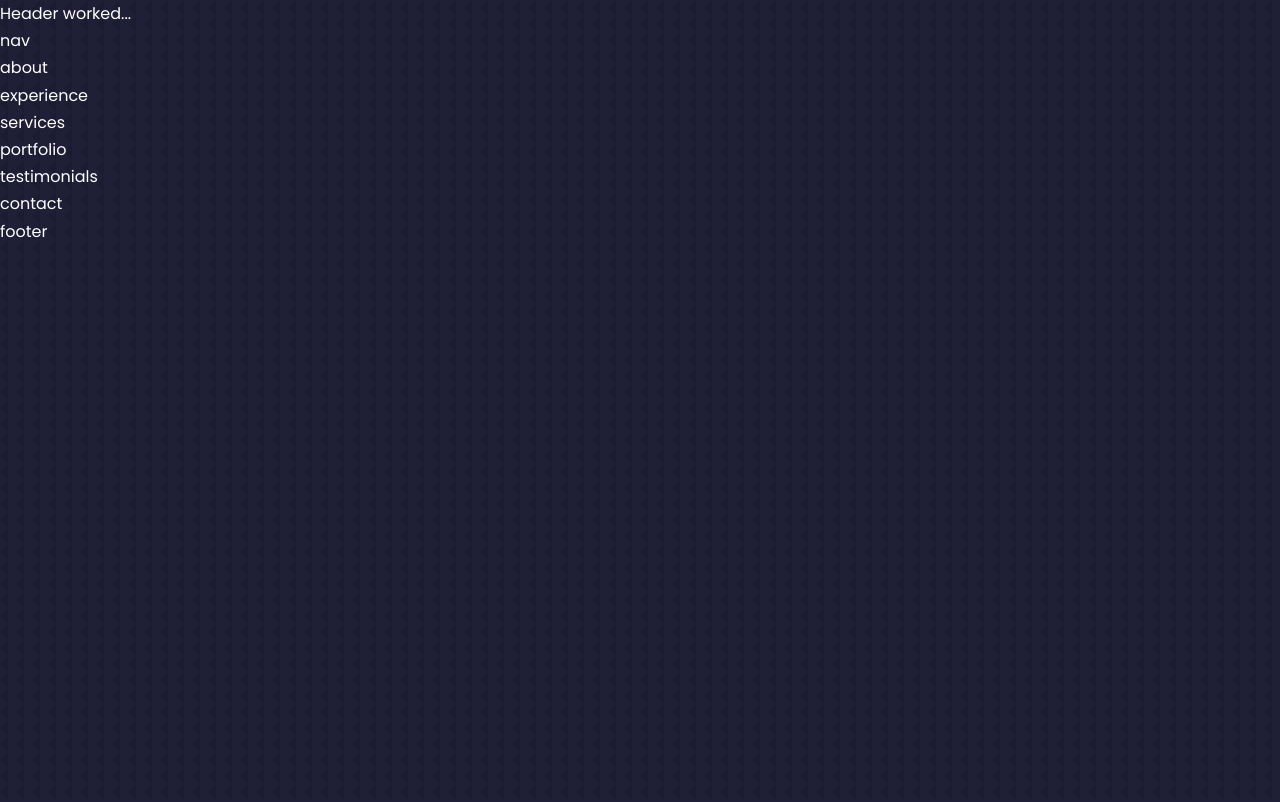
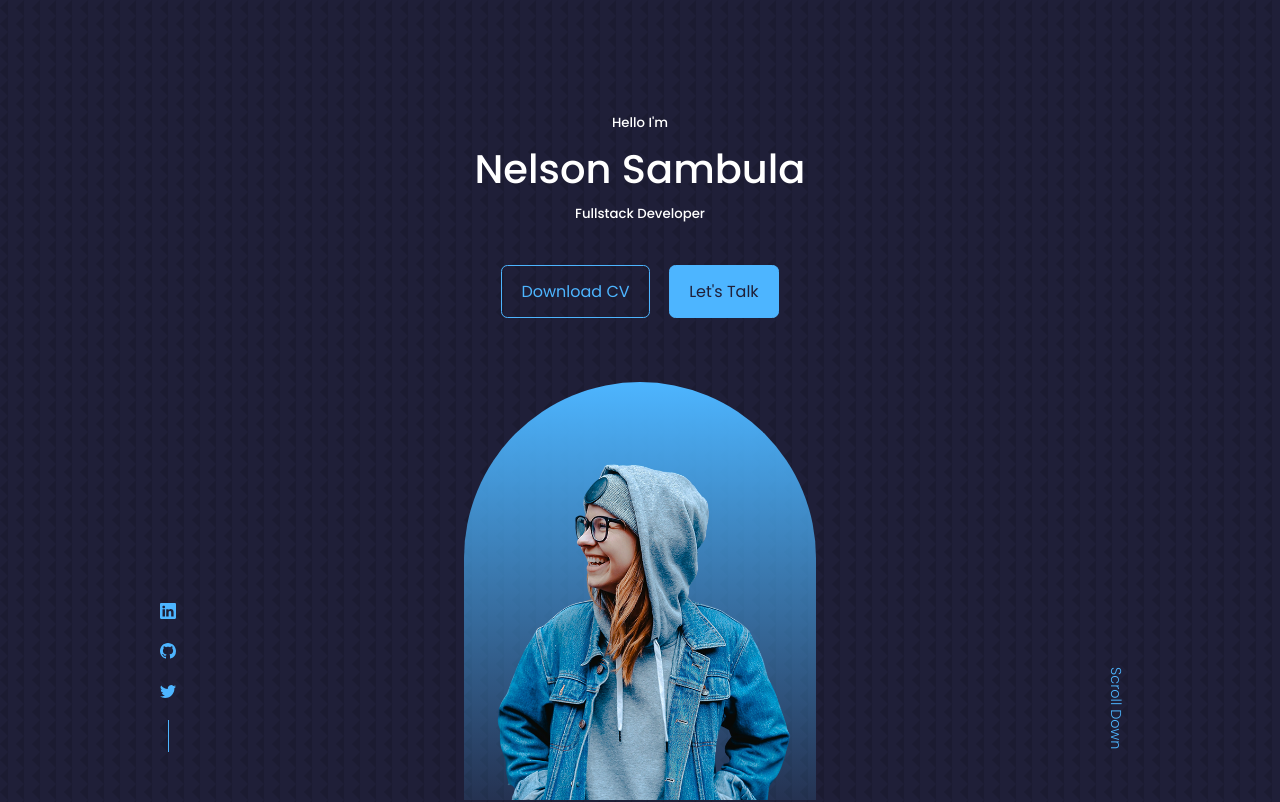
Before and after one commit to nelsinho10/portfolio, a React (Vite) app: page / in a window 1280 px wide. Shown: the top 802 px of the page. Built offline with nearby package versions, Linux system fonts and the light colour scheme.

Commit message:
create header component

```diff
--- a/package.json
+++ b/package.json
@@ -10,7 +10,8 @@
   },
   "dependencies": {
     "react": "^18.2.0",
-    "react-dom": "^18.2.0"
+    "react-dom": "^18.2.0",
+    "react-icons": "^4.7.1"
   },
   "devDependencies": {
     "@types/react": "^18.0.24",
--- /dev/null
+++ b/src/components/header/CTA.jsx
@@ -0,0 +1,17 @@
+import React from 'react'
+import CV from '../../assets/cv.pdf'
+
+const CTA = () => {
+  return (
+    <div className="cta">
+      <a href={CV} className="btn">
+        Download CV
+      </a>
+      <a href="#contact" className="btn btn-primary">
+        Let's Talk
+      </a>
+    </div>
+  )
+}
+
+export default CTA
--- /dev/null
+++ b/src/components/header/HeaderSocials.jsx
@@ -0,0 +1,20 @@
+import React from 'react'
+import { BsLinkedin, BsGithub, BsTwitter } from 'react-icons/bs'
+
+const HeaderSocials = () => {
+  return (
+    <div className="header_socials">
+      <a href="https://linkedin.com" target="_blank">
+        <BsLinkedin />
+      </a>
+      <a href="https://github.com" target="_blank">
+        <BsGithub />
+      </a>
+      <a href="https://twitter.com" target="_blank">
+        <BsTwitter/>
+      </a>
+    </div>
+  )
+}
+
+export default HeaderSocials
--- a/src/components/header/header.css
+++ b/src/components/header/header.css
@@ -0,0 +1,79 @@
+header {
+    height: 100vh;
+    padding-top: 7rem;
+    overflow: hidden;
+}
+
+.header__container {
+    text-align: center;
+    height: 100%;
+    position: relative;
+}
+
+/** CTA **/
+.cta {
+    margin-top: 2.5rem;
+    display: flex;
+    gap: 1.2rem;
+    justify-content: center;
+}
+
+/** SOCIALS **/
+.header_socials {
+    display: flex;
+    flex-direction: column;
+    align-items: center;
+    gap: 0.8rem;
+    position: absolute;
+    left: 0;
+    bottom: 3rem;
+}
+
+.header_socials::after {
+    content: '';
+    width: 1px;
+    height: 2rem;
+    background: var(--color-primary);
+}
+
+/** ME **/
+.me {
+    background: linear-gradient(var(--color-primary), transparent);
+    width: 22rem;
+    height: 30rem;
+    position: absolute;
+    left: calc(50% - 11rem);
+    margin-top: 4rem;
+    border-radius: 12rem 12rem 0 0;
+    overflow: hidden;
+    padding: 5rem 1.5rem 1.5rem 1.5rem;
+}
+
+/** SCROLL DOWN  **/
+.scroll__down {
+    position: absolute;
+    right: -2.3rem;
+    bottom: 5rem;
+    transform: rotate(90deg);
+    font-weight: 300;
+    font-size: 0.9rem;
+}
+
+/** MEDIUM **/
+@media screen and (max-width: 1024px) {
+    header {
+        height: 68vh;
+    }
+}
+
+/** SMALL **/
+@media screen and (max-width: 600px) {
+    header {
+        height: 100vh;
+    }
+
+    .header_socials,
+    .scroll__down {
+        display: none;
+    }
+}
--- a/src/components/header/header.jsx
+++ b/src/components/header/header.jsx
@@ -1,9 +1,28 @@
 import React from 'react'
-import './header'
+import './header.css'
+import CTA from './CTA'
+import ME from '../../assets/me.png'
+import HeaderSocials from './HeaderSocials'
 
 const header = () => {
   return (
-    <div>Header worked...</div>
+    <header>
+      <div className="container header__container">
+        <h5>Hello I'm</h5>
+        <h1>Nelson Sambula</h1>
+        <h5 className="text-light">Fullstack Developer</h5>
+        <CTA />
+        <HeaderSocials/>
+
+        <div className="me">
+          <img src={ME} alt="me" />
+        </div>
+
+        <a href="#contact" className="scroll__down">
+          Scroll Down
+        </a>
+      </div>
+    </header>
   )
 }
 
```
Also changed, not shown: 1 other file (tests, documents, lock files or other folders).
